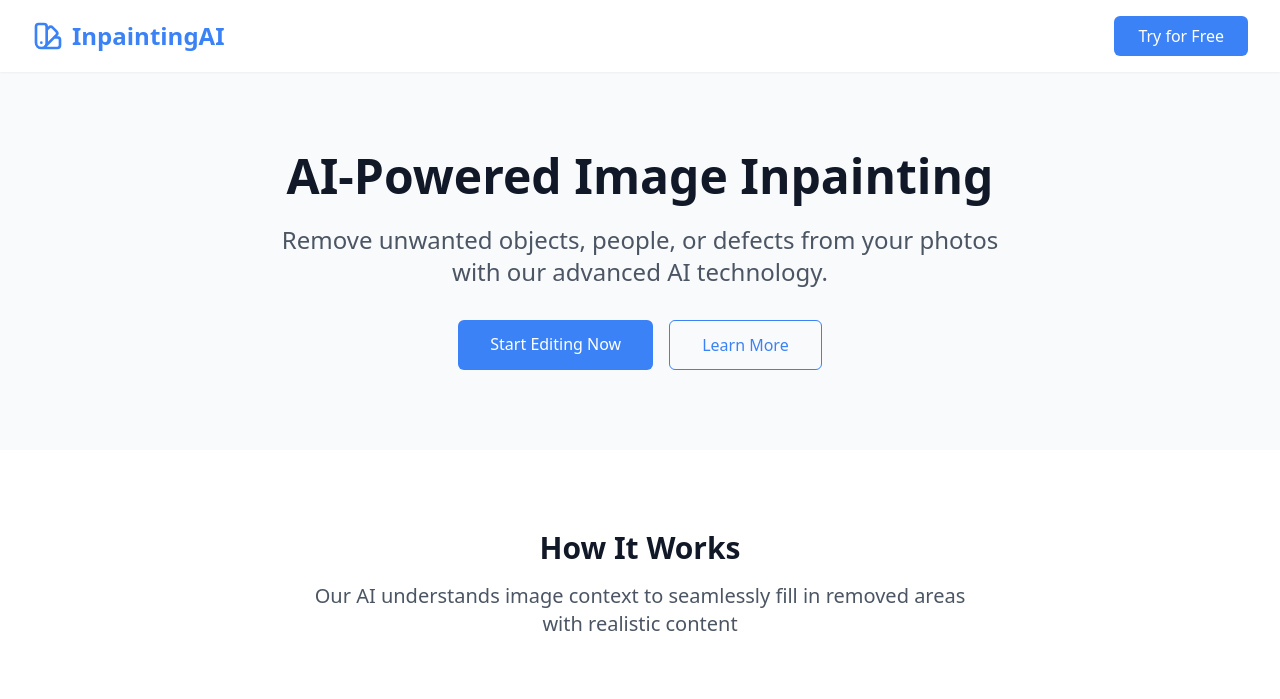
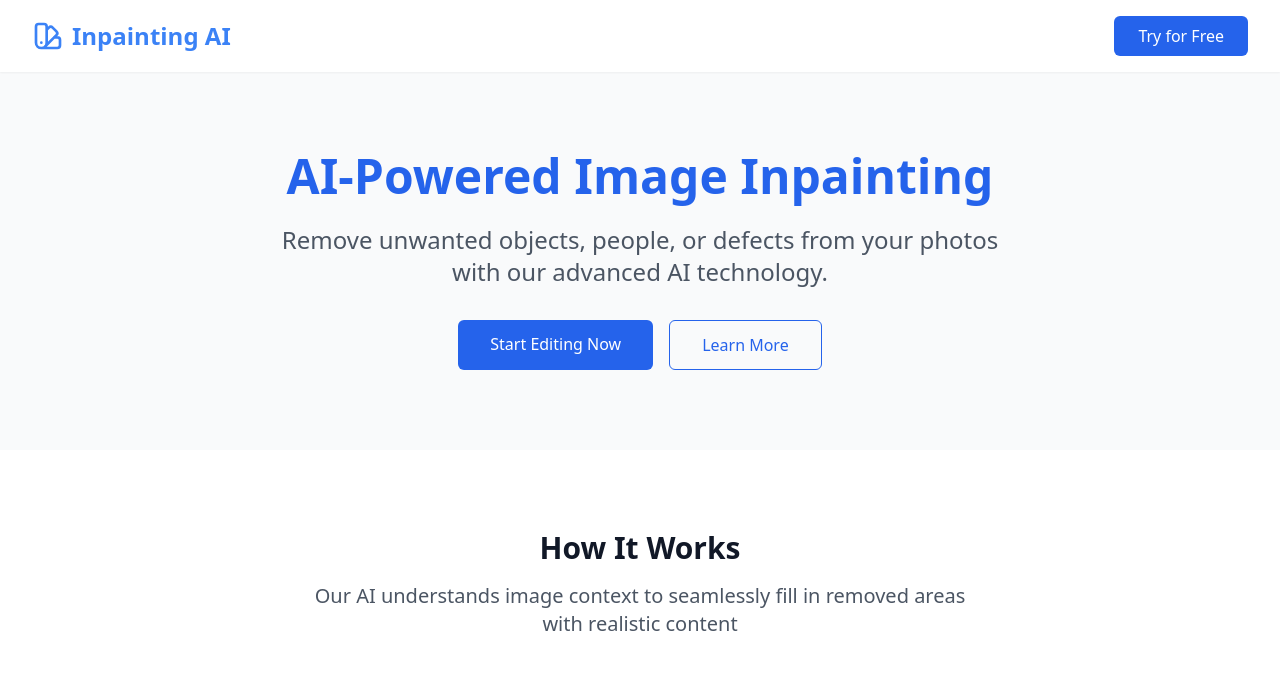
Before and after one commit to ankit11102/blackboxai-1743948548584, a plain HTML site: page index.html in a window 1280 px wide. Shown: the top 699 px of the page. Drawn offline with nearby package versions, Linux system fonts and the light colour scheme.

Commit message:
Add index.html 1743951819170

```diff
--- a/index.html
+++ b/index.html
@@ -16,10 +16,10 @@
                 <svg class="w-8 h-8 text-blue-500" fill="none" stroke="currentColor" viewBox="0 0 24 24">
                     <path stroke-linecap="round" stroke-linejoin="round" stroke-width="2" d="M7 21a4 4 0 01-4-4V5a2 2 0 012-2h4a2 2 0 012 2v12a4 4 0 01-4 4zm0 0h12a2 2 0 002-2v-4a2 2 0 00-2-2h-2.343M11 7.343l1.657-1.657a2 2 0 012.828 0l2.829 2.829a2 2 0 010 2.828l-8.486 8.485M7 17h.01"></path>
                 </svg>
-                <span class="text-2xl font-bold text-blue-500">InpaintingAI</span>
+                <span class="text-2xl font-bold text-blue-500">Inpainting AI</span>
             </div>
             <div class="flex items-center space-x-4">
-                <a href="dashboard.html" class="bg-blue-500 hover:bg-blue-600 text-white px-6 py-2 rounded-md transition duration-300 transform hover:scale-105">Try for Free</a>
+                <a href="dashboard.html" class="bg-blue-600 hover:bg-blue-700 text-white px-6 py-2 rounded-md transition duration-300 transform hover:scale-105">Try for Free</a>
             </div>
         </nav>
     </header>
@@ -27,11 +27,11 @@
     <!-- Hero Section -->
     <section class="relative py-20 overflow-hidden">
         <div class="max-w-7xl mx-auto px-4 sm:px-6 lg:px-8 text-center relative z-10">
-            <h1 class="text-4xl md:text-5xl font-bold mb-6 text-gray-900">AI-Powered Image Inpainting</h1>
+            <h1 class="text-4xl md:text-5xl font-bold mb-6 text-blue-600">AI-Powered Image Inpainting</h1>
             <p class="text-xl md:text-2xl mb-8 text-gray-600 max-w-3xl mx-auto">Remove unwanted objects, people, or defects from your photos with our advanced AI technology.</p>
             <div class="flex flex-col sm:flex-row justify-center gap-4">
-                <a href="dashboard.html" class="bg-blue-500 hover:bg-blue-600 text-white px-8 py-3 rounded-md font-medium transition duration-300">Start Editing Now</a>
-                <a href="#features" class="border border-blue-500 text-blue-500 hover:bg-blue-50 px-8 py-3 rounded-md font-medium transition duration-300">Learn More</a>
+                <a href="dashboard.html" class="bg-blue-600 hover:bg-blue-700 text-white px-8 py-3 rounded-md font-medium transition duration-300">Start Editing Now</a>
+                <a href="#features" class="border border-blue-600 text-blue-600 hover:bg-blue-50 px-8 py-3 rounded-md font-medium transition duration-300">Learn More</a>
             </div>
         </div>
     </section>
```
